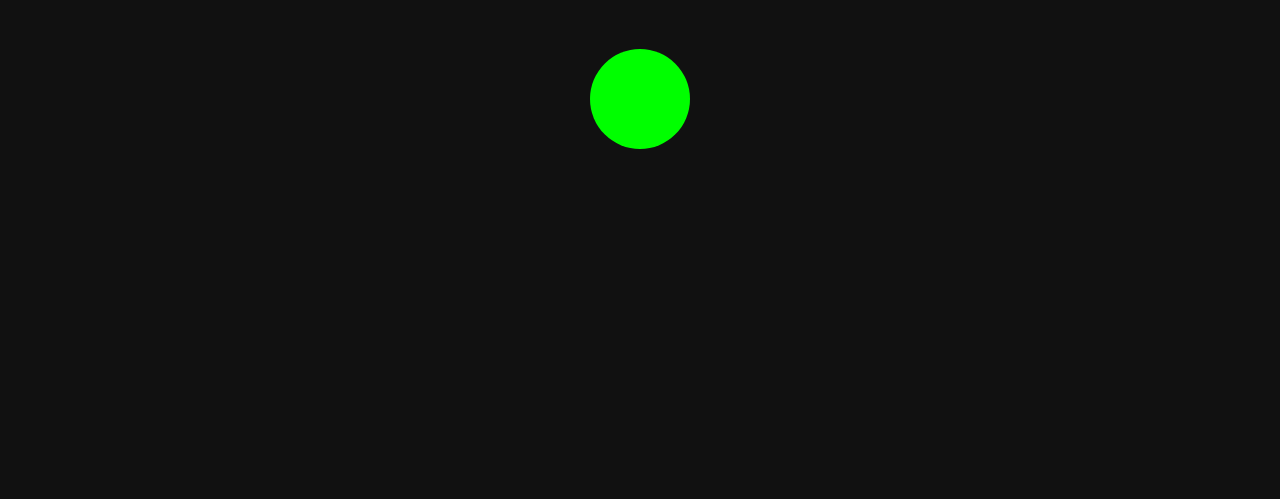
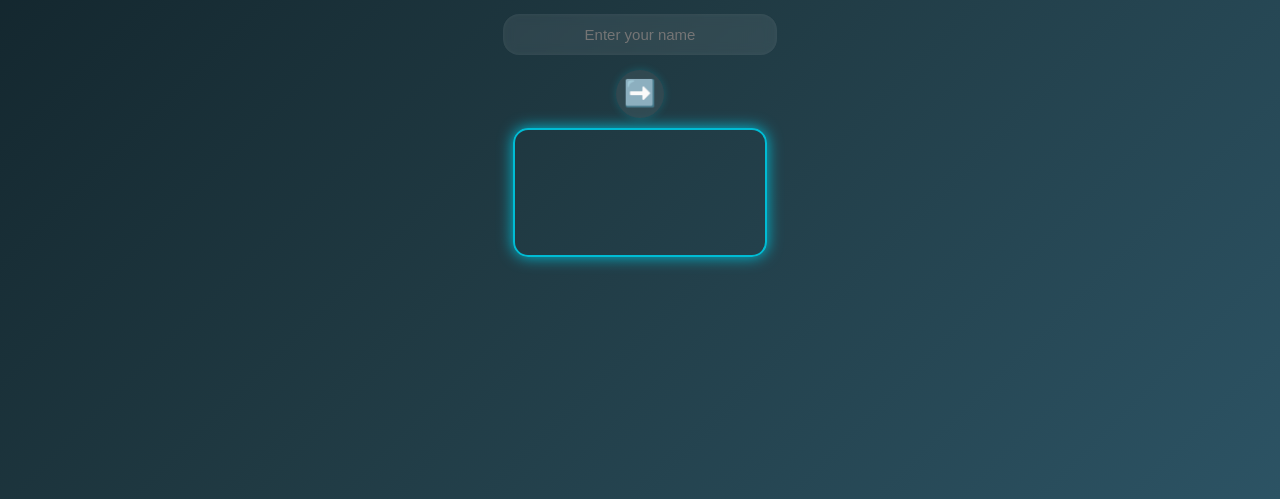
Before and after one commit to ArpanMitra008/cybernation3, a plain HTML site: page index.html in a window 1280 px wide. Shown: the part 301-800 px from the top of the page. Drawn offline with Linux system fonts and the light colour scheme.

Commit message:
Update index.html

```diff
--- a/index.html
+++ b/index.html
@@ -2,43 +2,218 @@
 <html lang="en">
 <head>
   <meta charset="UTF-8" />
-  <meta name="viewport" content="width=device-width, initial-scale=1.0" />
-  <title>HTML Canvas</title>
+  <meta name="viewport" content="width=device-width, initial-scale=1.0"/>
+  <title>Group Video Call</title>
+  <script src="https://cdnjs.cloudflare.com/ajax/libs/peerjs/1.3.1/peerjs.min.js"></script>
   <style>
     body {
       margin: 0;
+      background: linear-gradient(135deg, #0f2027, #203a43, #2c5364);
+      color: #e0f7fa;
+      font-family: 'Segoe UI', sans-serif;
       overflow: hidden;
+      display: flex;
+      flex-direction: column;
+      align-items: center;
+      justify-content: center;
+      height: 100vh;
     }
-    canvas {
-      display: block;
-      background: #111;
+
+    h2 {
+      margin-bottom: 10px;
+    }
+
+    .controls {
+      display: flex;
+      flex-direction: column;
+      align-items: center;
+      gap: 15px;
+      margin-top: 20px;
+      width: 90%;
+      max-width: 800px;
+    }
+
+    .controls input {
+      padding: 12px;
+      width: 100%;
+      max-width: 250px;
+      border-radius: 16px;
+      border: none;
+      outline: none;
+      background: rgba(255,255,255,0.08);
+      color: white;
+      text-align: center;
+      font-size: 15px;
+      backdrop-filter: blur(6px);
+      box-shadow: inset 0 0 5px rgba(255, 255, 255, 0.05);
+    }
+
+    #video-container {
+      display: flex;
+      flex-wrap: wrap;
+      justify-content: center;
+      gap: 10px;
+      padding: 10px;
+    }
+
+    video {
+      width: 250px;
+      border-radius: 15px;
+      border: 2px solid #00bcd4;
+      box-shadow: 0 0 15px #00bcd4;
+    }
+
+    .icon-bar {
+      display: flex;
+      justify-content: center;
+      gap: 15px;
+      margin-top: 20px;
+    }
+
+    .icon-btn {
+      font-size: 26px;
+      background: rgba(255,255,255,0.08);
+      border: none;
+      color: #fff;
+      border-radius: 50%;
+      width: 48px;
+      height: 48px;
+      display: flex;
+      align-items: center;
+      justify-content: center;
+      cursor: pointer;
+      backdrop-filter: blur(8px);
+      box-shadow: 0 0 8px rgba(0,229,255,0.2);
+      transition: 0.3s ease;
+    }
+
+    .icon-btn:hover {
+      background: rgba(0, 229, 255, 0.3);
+      transform: scale(1.1);
+    }
+
+    .hide {
+      display: none;
     }
   </style>
 </head>
 <body>
-  <canvas id="myCanvas"></canvas>
+  <h2>Group Video Call</h2>
+
+  <div class="controls" id="setup">
+    <input type="text" id="username" placeholder="Enter your name" />
+    <button class="icon-btn" onclick="init()">➡️</button>
+  </div>
+
+  <div class="controls" id="room-setup" style="display:none;">
+    <button class="icon-btn" onclick="createRoom()">➕</button>
+    <input type="text" id="room-id" placeholder="Room ID to join" />
+    <button class="icon-btn" onclick="joinRoom()">🔗</button>
+  </div>
+
+  <div id="video-container">
+    <video id="my-video" autoplay muted></video>
+  </div>
+
+  <div class="icon-bar" id="icon-bar" style="display:none;">
+    <button class="icon-btn" id="mic-btn" onclick="toggleMic()">🎤</button>
+    <button class="icon-btn" id="cam-btn" onclick="toggleCamera()">🎥</button>
+    <button class="icon-btn" onclick="sendReaction('❤️')">❤️</button>
+    <button class="icon-btn" onclick="sendReaction('😂')">😂</button>
+    <button class="icon-btn hide" id="end-call" onclick="endCall()">❌</button>
+    <button class="icon-btn hide" id="leave-call" onclick="leaveCall()">🚪</button>
+  </div>
+
   <script>
-    const canvas = document.getElementById("myCanvas");
-    const ctx = canvas.getContext("2d");
+    let peer, userStream;
+    const peers = {};
+    let isHost = false;
 
-    function resizeCanvas() {
-      canvas.width = window.innerWidth;
-      canvas.height = window.innerHeight;
+    async function init() {
+      const username = document.getElementById('username').value.trim();
+      if (!username) return alert("Enter a name!");
+
+      document.getElementById('setup').style.display = 'none';
+      document.getElementById('room-setup').style.display = 'flex';
+
+      userStream = await navigator.mediaDevices.getUserMedia({ video: true, audio: true });
+      document.getElementById('my-video').srcObject = userStream;
+
+      // Initialize PeerJS with public PeerJS server
+      peer = new Peer(undefined, {
+        host: 'peerjs.com',
+        secure: true,
+        port: 443,
+        path: '/myapp'
+      });
+
+      peer.on('open', id => console.log('Peer ID:', id));
+      peer.on('call', call => {
+        call.answer(userStream);
+        call.on('stream', stream => addVideoStream(call.peer, stream));
+      });
     }
 
-    window.addEventListener("resize", resizeCanvas);
-    resizeCanvas();
-
-    function draw() {
-      ctx.clearRect(0, 0, canvas.width, canvas.height);
-      ctx.fillStyle = "#0f0";
-      ctx.beginPath();
-      ctx.arc(canvas.width / 2, canvas.height / 2, 50, 0, Math.PI * 2);
-      ctx.fill();
-      requestAnimationFrame(draw);
+    function createRoom() {
+      isHost = true;
+      alert(`Room ID: ${peer.id}`);
+      document.getElementById('room-setup').style.display = 'none';
+      showControls();
     }
 
-    draw();
+    function joinRoom() {
+      const roomId = document.getElementById('room-id').value.trim();
+      if (!roomId) return alert("Enter Room ID");
+
+      const call = peer.call(roomId, userStream);
+      call.on('stream', stream => addVideoStream(roomId, stream));
+
+      document.getElementById('room-setup').style.display = 'none';
+      showControls();
+    }
+
+    function showControls() {
+      document.getElementById('icon-bar').style.display = 'flex';
+      document.getElementById('leave-call').classList.remove('hide');
+      if (isHost) {
+        document.getElementById('end-call').classList.remove('hide');
+      }
+    }
+
+    function addVideoStream(id, stream) {
+      if (document.getElementById(id)) return;
+      const video = document.createElement('video');
+      video.srcObject = stream;
+      video.id = id;
+      video.autoplay = true;
+      document.getElementById('video-container').appendChild(video);
+    }
+
+    function toggleMic() {
+      const audioTrack = userStream.getAudioTracks()[0];
+      audioTrack.enabled = !audioTrack.enabled;
+      document.getElementById('mic-btn').textContent = audioTrack.enabled ? '🎤' : '🔇';
+    }
+
+    function toggleCamera() {
+      const videoTrack = userStream.getVideoTracks()[0];
+      videoTrack.enabled = !videoTrack.enabled;
+      document.getElementById('cam-btn').textContent = videoTrack.enabled ? '🎥' : '📷';
+    }
+
+    function sendReaction(emoji) {
+      alert(`Sent: ${emoji}`);
+    }
+
+    function endCall() {
+      alert("Meeting Ended by Host.");
+      window.location.reload();
+    }
+
+    function leaveCall() {
+      alert("You left the meeting.");
+      window.location.reload();
+    }
   </script>
 </body>
 </html>
```
